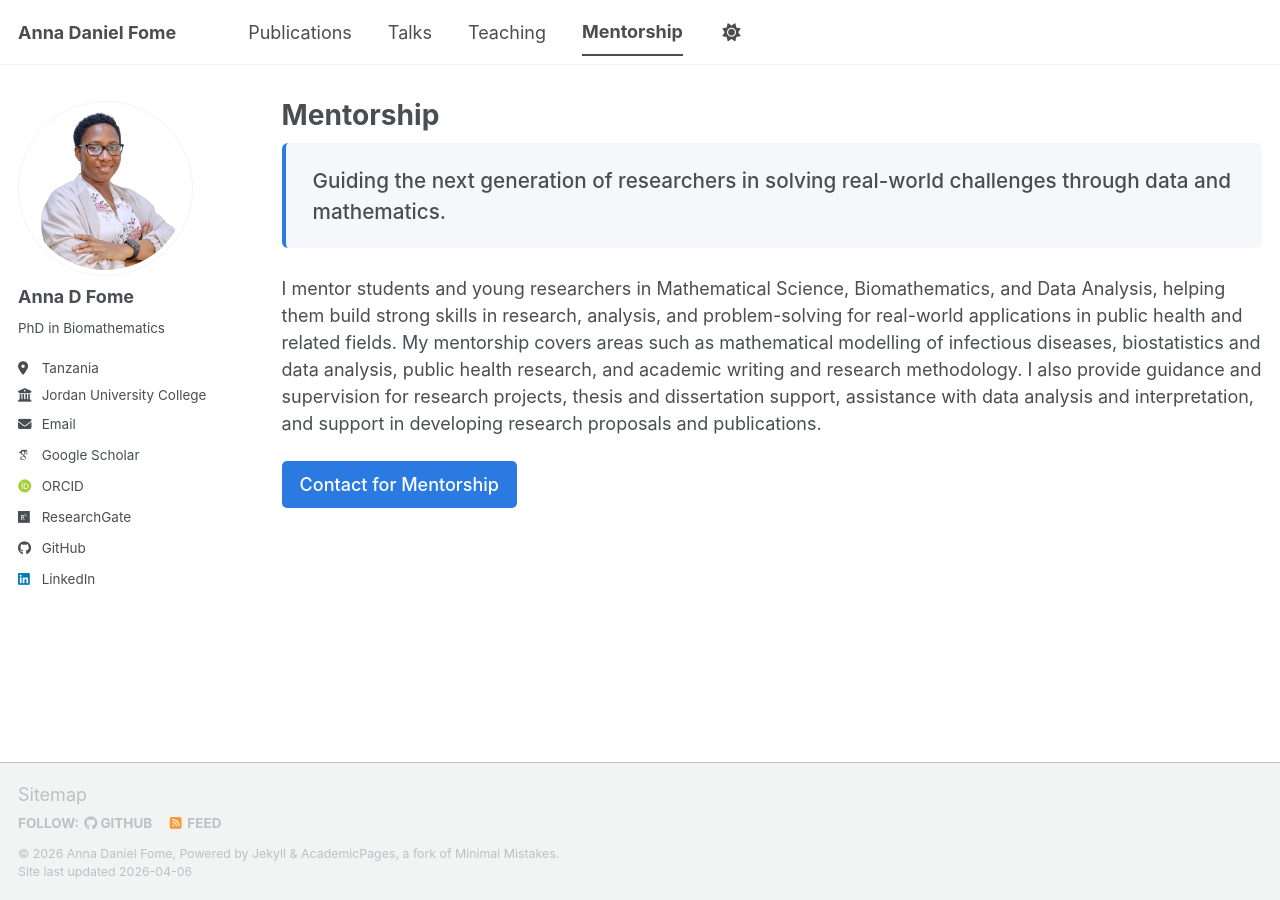
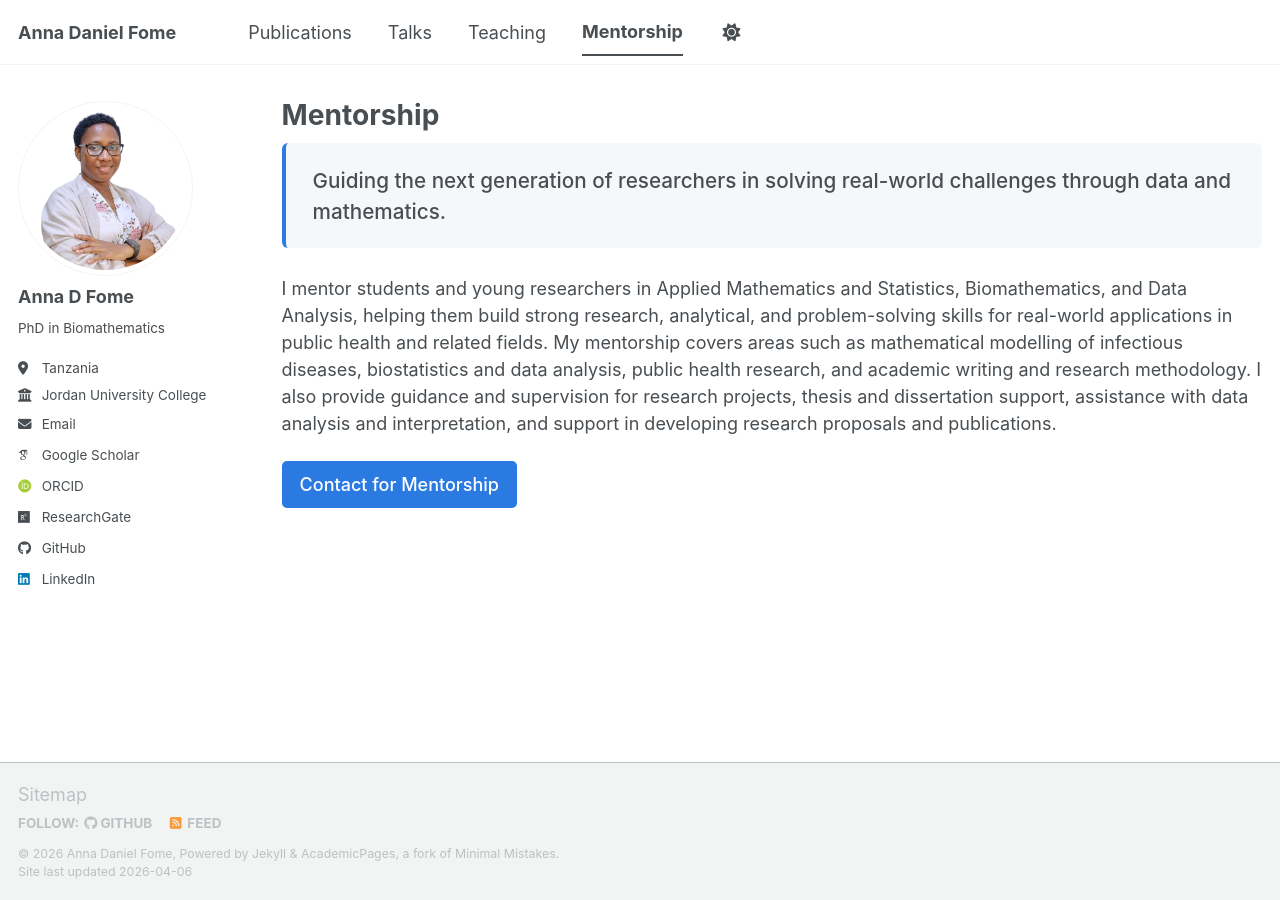
Before and after one commit to FomeA/FomeA.github.io, a Jekyll site: the page built from _pages/mentorship.html, in a window 1280 px wide. Built offline with Jekyll 4.4.1, drawn with Linux system fonts in a browser that asks for light colours; some web fonts are replaced; a script bundle is joined from its source files by our own code; library files that are not in the unit come from our copies.

Commit message:
Update mentorship.html

```diff
--- a/_pages/mentorship.html
+++ b/_pages/mentorship.html
@@ -15,9 +15,9 @@ author_profile: true
 </div>
 
   <p>
-  I mentor students and young researchers in Mathematical Science, Biomathematics, and Data Analysis,
-    helping them build strong skills in research, analysis, and problem-solving for real-world applications
-    in public health and related fields. My mentorship covers areas such as mathematical modelling of infectious diseases,
+    I mentor students and young researchers in Applied Mathematics and Statistics, Biomathematics,
+    and Data Analysis, helping them build strong research, analytical, and problem-solving skills
+    for real-world applications in public health and related fields. My mentorship covers areas such as mathematical modelling of infectious diseases,
     biostatistics and data analysis, public health research, and academic writing and research methodology.
     I also provide guidance and supervision for research projects, thesis and dissertation support,
     assistance with data analysis and interpretation, and support in developing research proposals and publications.
```
